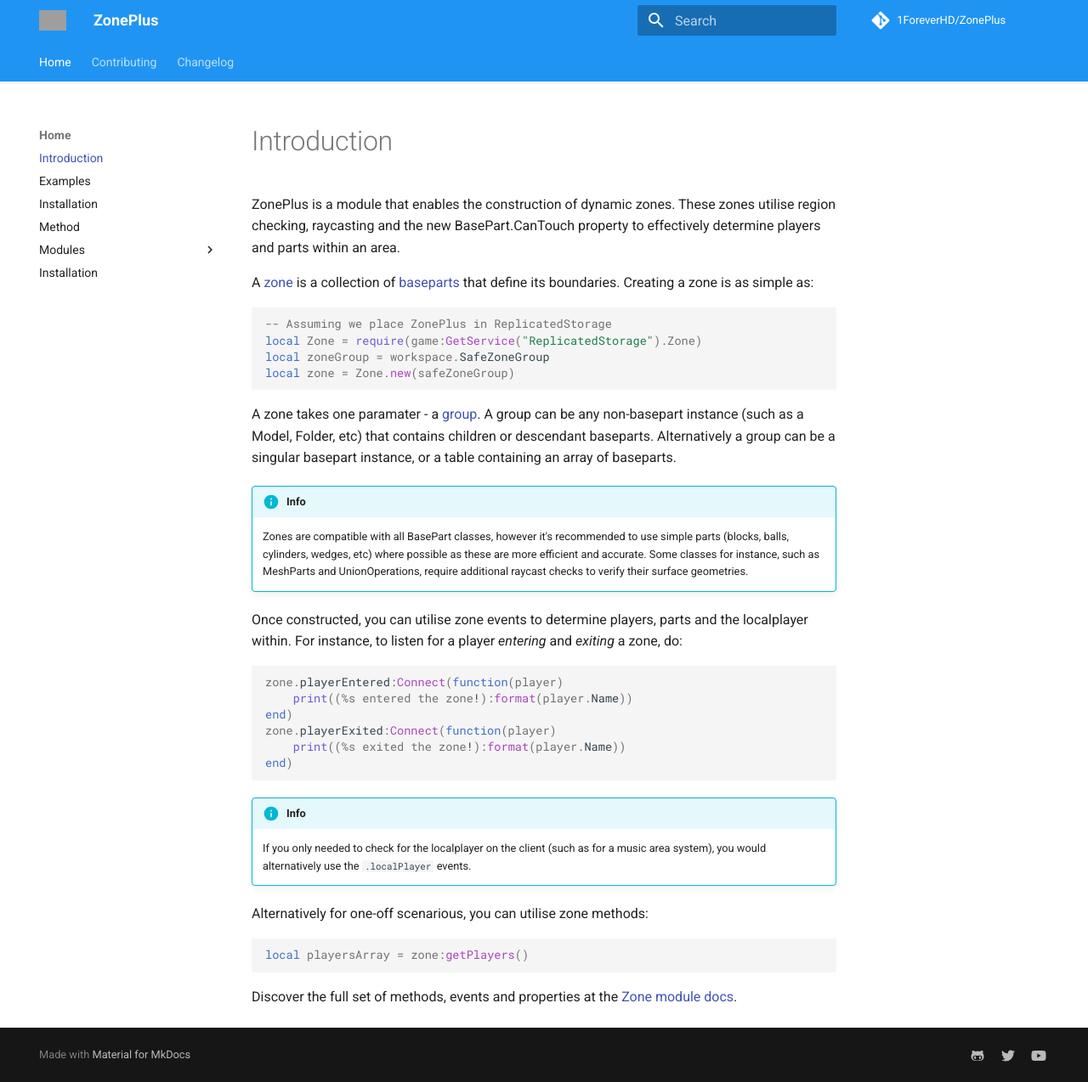
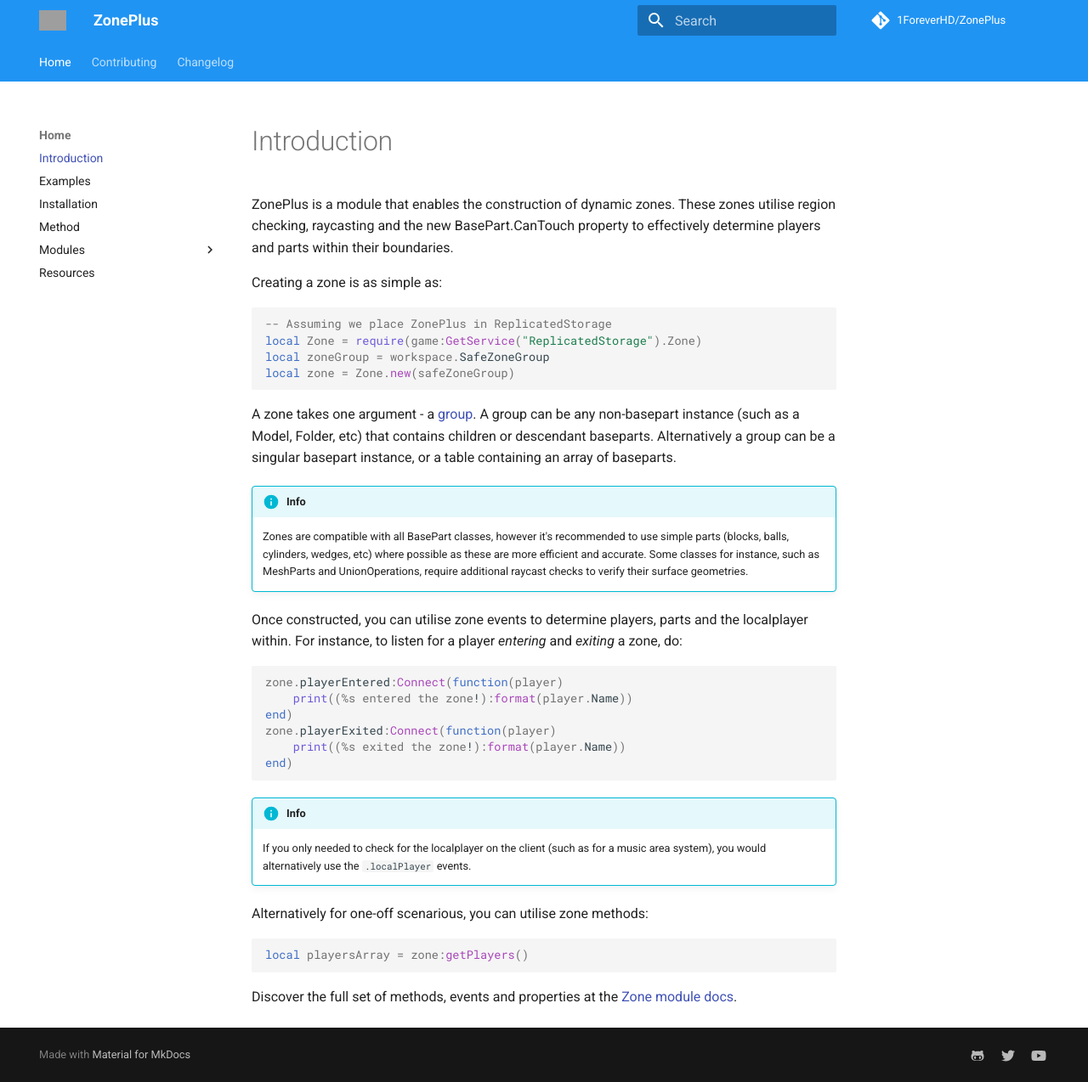
Before and after one commit to 1ForeverHD/ZonePlus, an MkDocs documentation site: the page built from docs/index.md, in a window 1280 px wide and 1274 px high. Shown: the whole window at 85% size. Built offline with MkDocs 1.6.1 and Material for MkDocs 9.7.7, drawn with Linux system fonts in a browser that asks for light colours; comment, search, counter and statistics services are not loaded; grey boxes are pictures that could not be loaded.

Commit message:
Setup automation

````diff
--- a/docs/index.md
+++ b/docs/index.md
@@ -3,9 +3,9 @@
 [Zone module docs]: https://1foreverhd.github.io/ZonePlus/zone/
 [group]: https://1foreverhd.github.io/ZonePlus/zone/#new
 
-ZonePlus is a module that enables the construction of dynamic zones. These zones utilise region checking, raycasting and the new BasePart.CanTouch property to effectively determine players and parts within an area.
+ZonePlus is a module that enables the construction of dynamic zones. These zones utilise region checking, raycasting and the new BasePart.CanTouch property to effectively determine players and parts within their boundaries.
 
-A [zone] is a collection of [baseparts] that define its boundaries. Creating a zone is as simple as:
+Creating a zone is as simple as:
 
 ``` lua
 -- Assuming we place ZonePlus in ReplicatedStorage
@@ -14,7 +14,7 @@
 local zone = Zone.new(safeZoneGroup)
 ```
 
-A zone takes one paramater - a [group]. A group can be any non-basepart instance (such as a Model, Folder, etc) that contains children or descendant baseparts. Alternatively a group can be a singular basepart instance, or a table containing an array of baseparts.
+A zone takes one argument - a [group]. A group can be any non-basepart instance (such as a Model, Folder, etc) that contains children or descendant baseparts. Alternatively a group can be a singular basepart instance, or a table containing an array of baseparts.
 
 !!! info
     Zones are compatible with all BasePart classes, however it's recommended to use simple parts (blocks, balls, cylinders, wedges, etc) where possible as these are more efficient and accurate. Some classes for instance, such as MeshParts and UnionOperations, require additional raycast checks to verify their surface geometries.
--- /dev/null
+++ b/foreman.toml
@@ -0,0 +1,3 @@
+[tools]
+rojo = { source = "rojo-rbx/rojo", version = "0.6.0-alpha.2" }
+tarmac = { source = "rojo-rbx/tarmac", version = "0.4.0" }
--- a/mkdocs.yml
+++ b/mkdocs.yml
@@ -50,6 +50,6 @@
     - Modules:
       - Zone: zone.md
       - ZoneController: zonecontroller.md
-    - Resources: installation.md
+    - Resources: resources.md
   - Contributing: contributing.md
   - Changelog: changelog.md
````
Also changed, not shown: docs/method.md (+3 -2 lines), docs/resources.md (+1 -0 lines), 1 other file.
